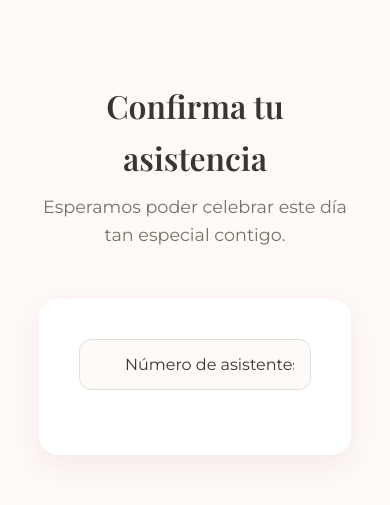
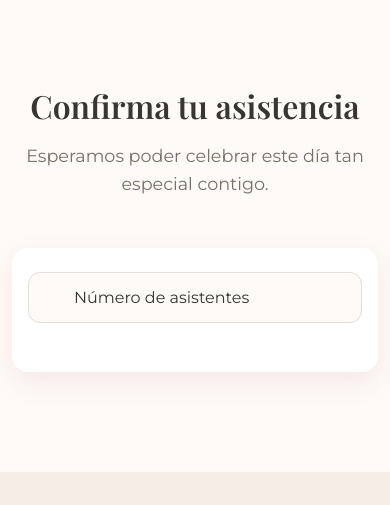
Before and after one commit to joseantoniomusic13/lorenayestefania, a plain HTML site: page index.html in a window 390 px wide. Shown: the part 8603-9108 px from the top of the page. Drawn offline with nearby package versions, Linux system fonts and the light colour scheme; no server answers; some icons are missing; a web font is replaced by a local one.

Commit message:
Actualizacion manual: 07/11/2026 a las 20:04:46,14

```diff
--- a/style.css
+++ b/style.css
@@ -2600,6 +2600,37 @@ footer p {
 }
 
 @media (max-width: 768px) {
+  #rsvp {
+    padding-left: 12px;
+    padding-right: 12px;
+  }
+
+  #rsvp .section-title,
+  #rsvp .section-subtitle {
+    padding-left: 8px;
+    padding-right: 8px;
+  }
+
+  #rsvp-form {
+    width: 100%;
+    max-width: 100%;
+    padding: 24px 16px;
+    border-radius: 16px;
+  }
+
+  #rsvp-form .guest-row {
+    padding: 18px 14px;
+    border-radius: 12px;
+  }
+
+  #rsvp-form .radio-group {
+    gap: 10px;
+  }
+
+  #rsvp-form .radio-btn {
+    padding: 12px;
+  }
+
   .dress-code-cards {
     grid-template-columns: 1fr;
     gap: 20px;
```
